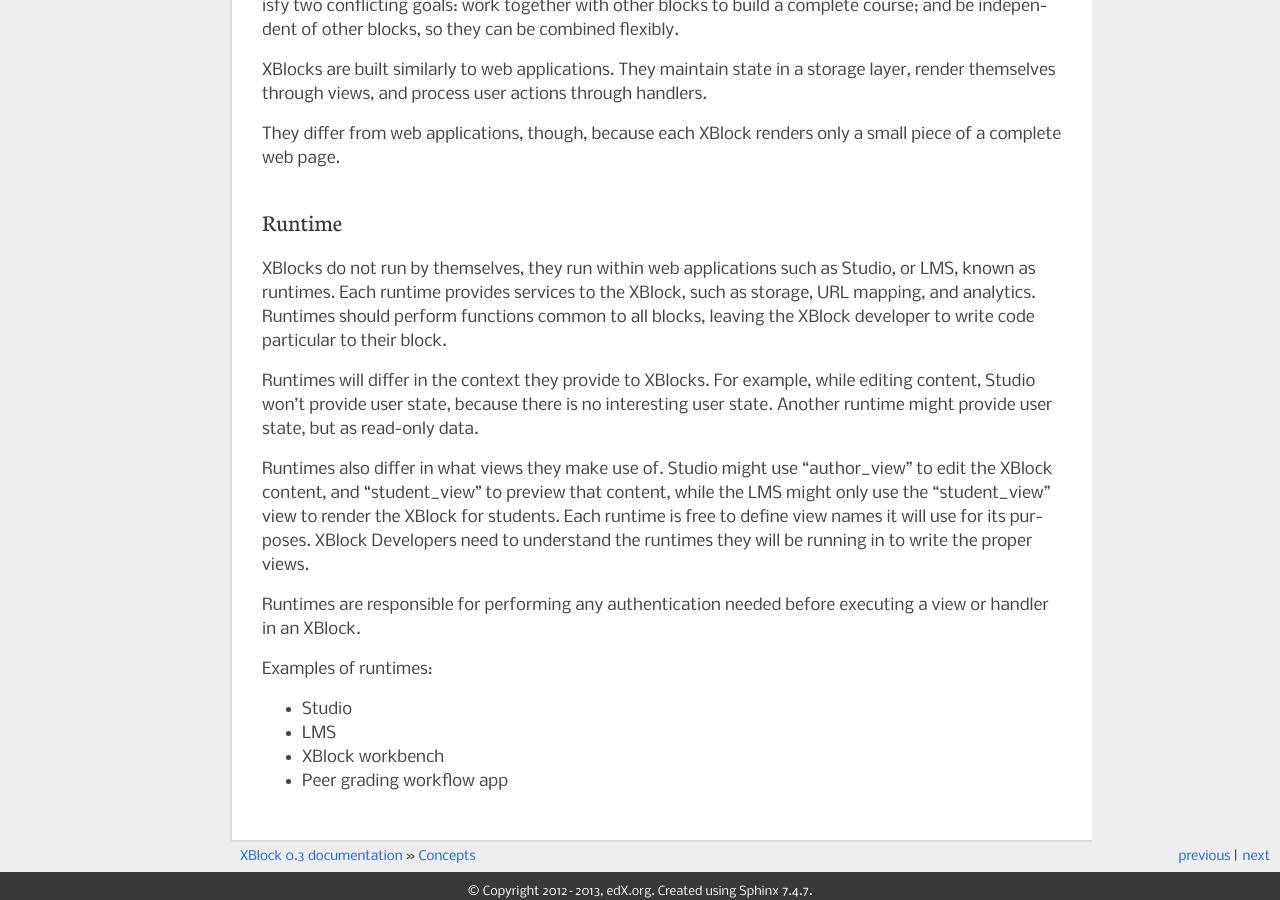
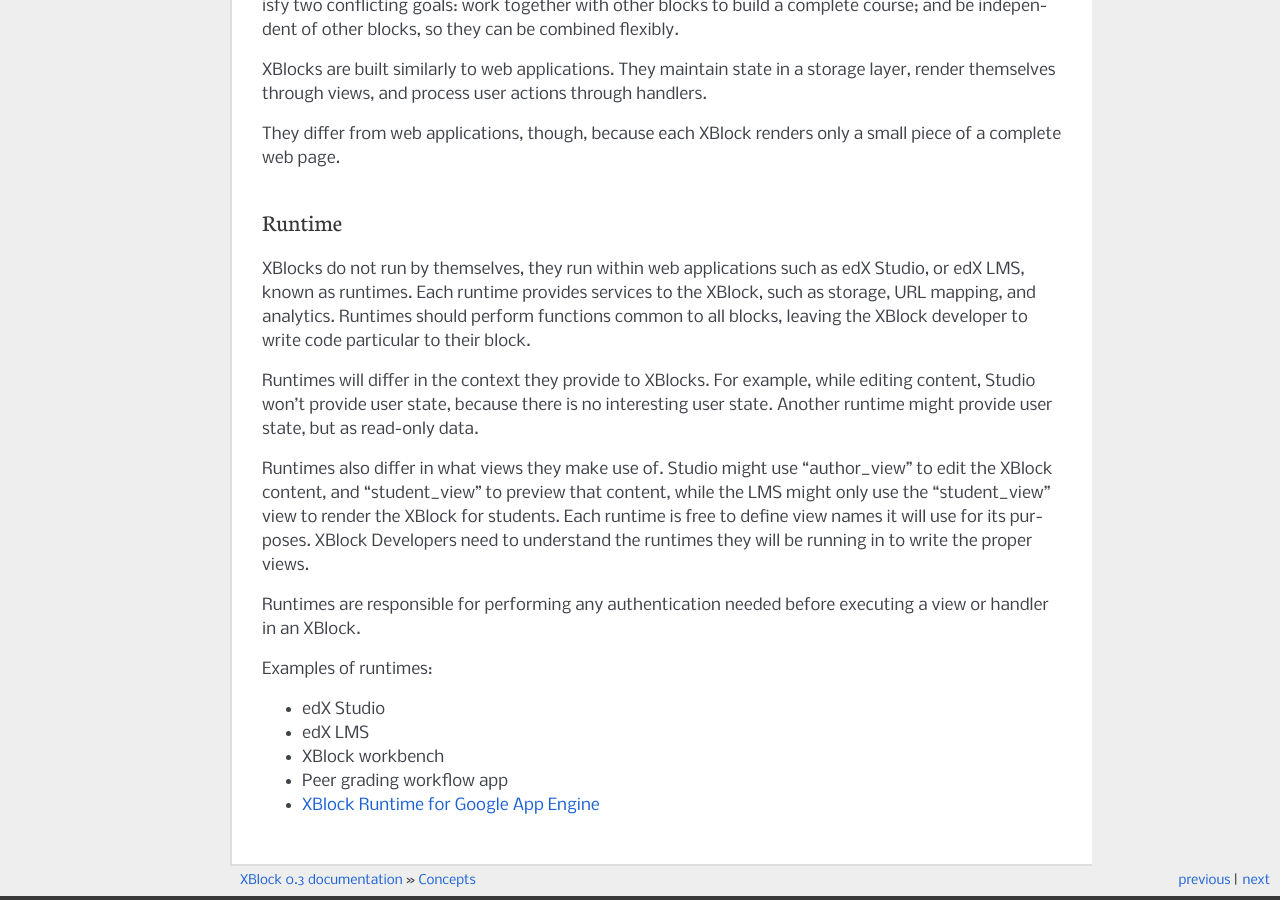
Before and after one commit to openedx/XBlock, a Sphinx documentation site: the page built from doc/concepts.rst, in a window 1280 px wide and 900 px high, scrolled down 810 px. Built offline with Sphinx 7.4.7, drawn with Linux system fonts in a browser that asks for light colours.

```diff
--- a/doc/concepts.rst
+++ b/doc/concepts.rst
@@ -53,7 +53,7 @@ Runtime
 -------
 
 XBlocks do not run by themselves, they run within web applications such as
-Studio, or LMS, known as runtimes. Each runtime provides services to the
+edX Studio, or edX LMS, known as runtimes. Each runtime provides services to the
 XBlock, such as storage, URL mapping, and analytics.  Runtimes should perform
 functions common to all blocks, leaving the XBlock developer to write code
 particular to their block.
@@ -75,10 +75,13 @@ executing a view or handler in an XBlock.
 
 Examples of runtimes:
 
-* Studio
-* LMS
+* edX Studio
+* edX LMS
 * XBlock workbench
 * Peer grading workflow app
+* `XBlock Runtime for Google App Engine`__
+
+__ https://github.com/google/appengine_xblock_runtime
 
 .. todo::
 
--- a/doc/getting_started.rst
+++ b/doc/getting_started.rst
@@ -147,7 +147,7 @@ running without a cumbersome edit-install-run cycle.
 Use pip to install your block::
 
     $ cd ~/edxwork
-    $ pip install -e myxblock
+    $ sudo pip install -e myxblock
 
 Testing with the workbench
 ..........................
--- a/doc/index.rst
+++ b/doc/index.rst
@@ -11,7 +11,7 @@ XBlock: Open edX courseware components
     edX is in the process of implementing XBlock support, and that effort
     could produce changes to these documents.
 
-To create rich engaging online courses, course authors must be able to combine
+To create rich, engaging online courses, course authors must be able to combine
 components from a variety of sources.  XBlock is edX's component architecture
 that makes this possible.  Courses are built hierarchically of pieces called
 **XBlocks**. Like an HTML ``<div>``, XBlocks can represent pieces as small as a
```
Also changed, not shown: doc/guide/xblock.rst (+75 -7 lines).
